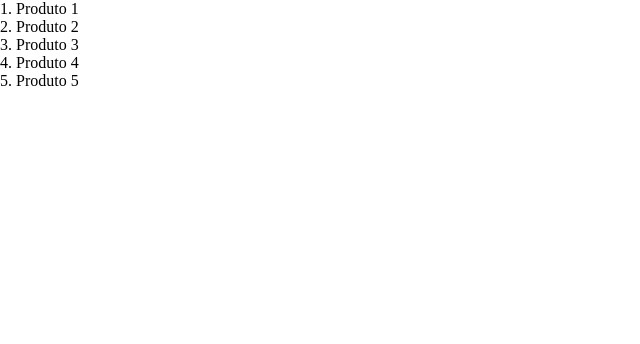
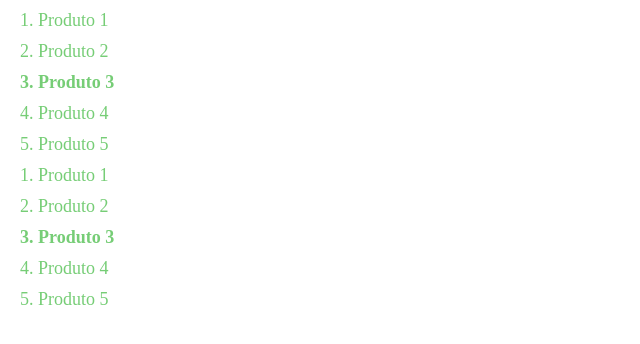
Before and after one commit to marfontenele2/CursoWebmaster, a plain HTML site: page index.html in a window 1280 px wide. Shown: the whole page, without its empty margins (0-640 px from the left). Drawn offline with Linux system fonts and the light colour scheme.

Commit message:
manha_21-06-2023

```diff
--- a/css/style.css
+++ b/css/style.css
@@ -7,12 +7,18 @@ aqui aumentar aqui*/
 html,body{
     height:100%
 }
-.lista{
+.lista, .lista2{
     list-style-position:inside;
     list-style-type:decimal;
+    margin-left:20px;
 
 }
 
-.li{
-
+.lista li.item3, .lista2 li.item3{
+    font-weight:bold;
 }
+.lista li, .lista2 li{
+    font-size:18px;
+    color:#4b4b;
+    margin-top:10px;
+}
--- a/index.html
+++ b/index.html
@@ -11,6 +11,13 @@
 			<li class="item3">Produto 3</li>
 			<li>Produto 4</li>
 			<li>Produto 5</li>
+		</ul><!--Lista 1-->
+		<ul class="lista2">
+			<li>Produto 1</li>
+			<li>Produto 2</li>
+			<li class="item3">Produto 3</li>
+			<li>Produto 4</li>
+			<li>Produto 5</li>
 		</ul>
 	</body>
 </html>
```
